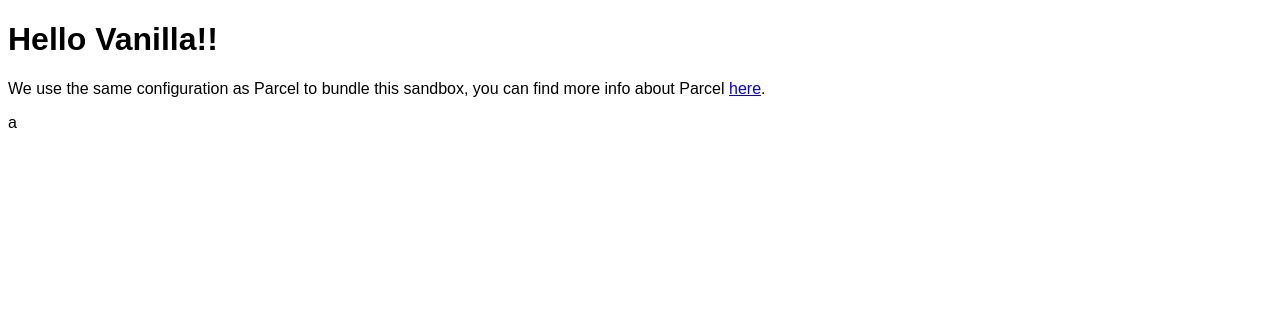
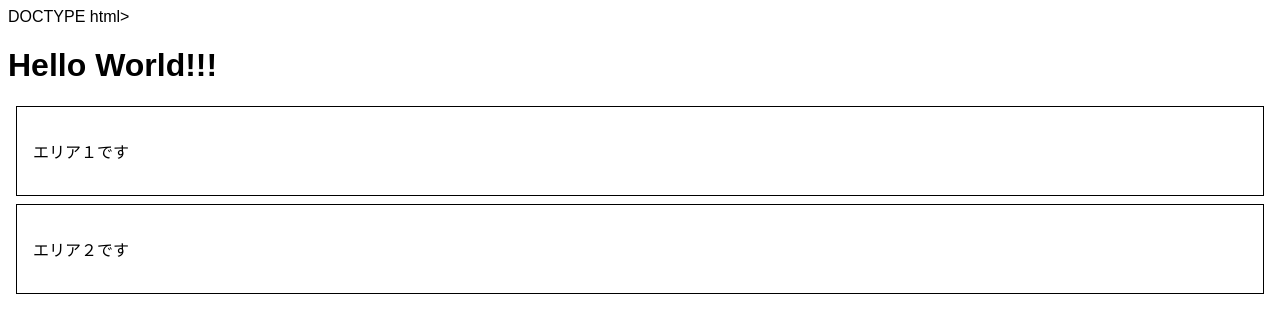
Before and after one commit to ymrtkhr/code_sandbox_test, a website built with Parcel: page index.html in a window 1280 px wide. Built offline with nearby package versions, Linux system fonts and the light colour scheme.

Commit message:
initial commit

```diff
--- a/index.html
+++ b/index.html
@@ -1,13 +1,20 @@
-<!DOCTYPE html>
+DOCTYPE html>
 <html>
   <head>
-    <title>Parcel Sandbox</title>
+    <title>JavaScriptでのDOMの操作</title>
     <meta charset="UTF-8" />
+    <link rel="stylesheet" href="src/styles.css"/>
   </head>
 
   <body>
+    <h1 id="title">Hello World!!!</h1>
+    <div class="container">
+      <p>エリア１です</p>
+    </div>
+    <div class="container">
+        <p>エリア２です</p>
+      </div>
     <div id="app"></div>
-    <p>a</p>
       <script src="src/index.js"></script>
     </p>
   </body>
--- a/src/index.js
+++ b/src/index.js
@@ -1,12 +1,22 @@
-import "./styles.css";
+// 論理演算子の本当の意味をしろう
 
-console.log("yorosiku");
+const flag1 = true;
+const flag2 = false;
 
-document.getElementById("app").innerHTML = `
-<h1>Hello Vanilla!!</h1>
-<div>
-  We use the same configuration as Parcel to bundle this sandbox, you can find more
-  info about Parcel
-  <a href="https://parceljs.org" target="_blank" rel="noopener noreferrer">here</a>.
-</div>
-`;
+// if (flag1 || flag2){
+//   console.log('1か2はtrueになります')
+// }
+
+// if (flag1 && flag2){
+//   console.log('1も2もtureになります')
+// }
+
+// ||は左側がfalseなら右側を返す
+const num = 100;
+const fee = num || "金額未設定です";
+console.log(fee);
+
+// &&は左側がtrueなら右側を返す
+const num2 = null;
+const fee2 = num2 && "何かが設定されました";
+console.log(fee2);
--- a/src/styles.css
+++ b/src/styles.css
@@ -1,3 +1,8 @@
 body {
   font-family: sans-serif;
 }
+.container {
+  border: solid 1px;
+  padding: 16px;
+  margin: 8px;
+}
```
Also changed, not shown: package.json (+6 -4 lines).
